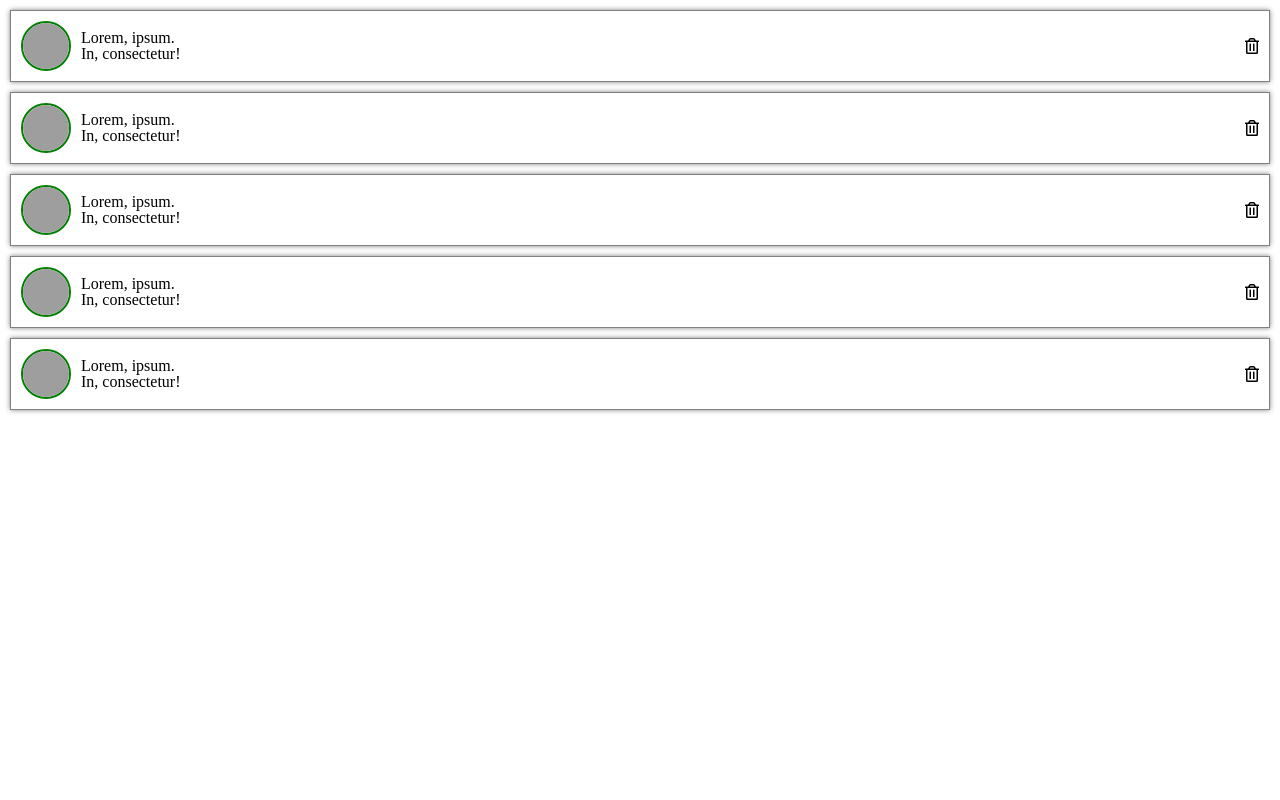
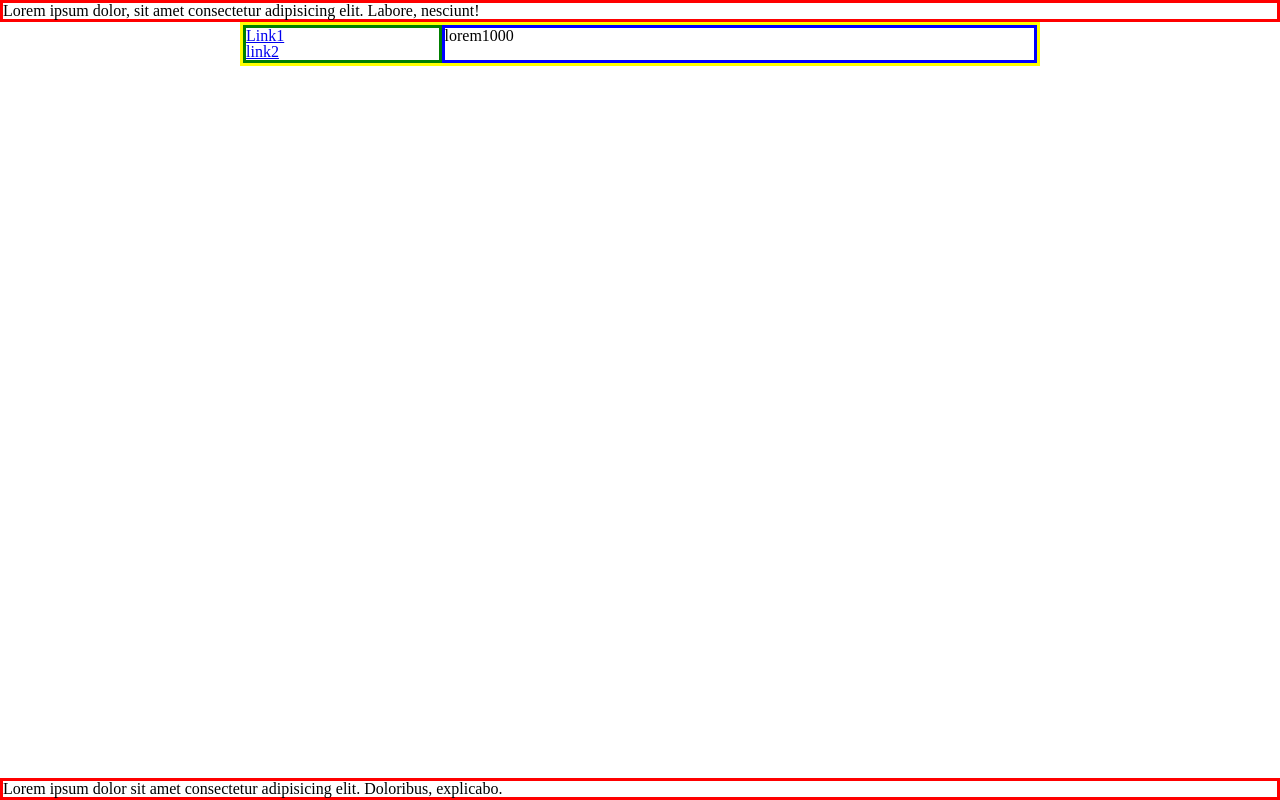
Before and after one commit to pecourses/pe2022-1-flex, a plain HTML site: page index.html in a window 1280 px wide. Drawn offline with Linux system fonts and the light colour scheme; grey boxes are pictures that could not be loaded.

Commit message:
Add page structure example

```diff
--- a/css/style.css
+++ b/css/style.css
@@ -2,34 +2,36 @@
   box-sizing: border-box;
 }
 
-.usersList {
-  padding: 10px;
+body {
+  display: flex;
+  flex-direction: column;
+  min-height: 100vh;
 }
 
-img {
-  width: 50px;
-  height: 50px;
-  object-fit: cover;
-  border-radius: 50%;
-  border: 2px solid green;
-}
-
-.usersListItem {
-  display: flex;
-  align-items: center;
-  padding: 10px;
-  border: 1px solid grey;
-  box-shadow: 0 0 5px grey;
-}
-
-.usersListItem + .usersListItem {
-  margin-top: 10px;
-}
-
-svg {
-  margin-left: auto;
+header {
+  border: 3px solid red;
 }
 
 div {
-  margin: 0 10px;
+  border: 3px solid yellow;
+  align-self: center;
+  display: flex;
+  max-width: 800px;
+  width: 100%;
+  min-width: 320px;
 }
+
+nav {
+  border: 3px solid green;
+  width: 25%;
+}
+
+main {
+  border: 3px solid blue;
+  width: 75%;
+}
+
+footer {
+  border: 3px solid red;
+  margin-top: auto;
+}
--- a/index.html
+++ b/index.html
@@ -15,52 +15,22 @@
     <title>Document</title>
   </head>
   <body>
-    <ul class="usersList">
-      <li class="usersListItem"
-        ><img
-          src="https://images.pexels.com/photos/220453/pexels-photo-220453.jpeg?auto=compress&cs=tinysrgb&w=1260&h=750&dpr=1"
-          alt="Name Surname" />
-        <div>
-          <p>Lorem, ipsum.</p>
-          <p>In, consectetur!</p> </div
-        ><i class="far fa-trash-alt"></i
-      ></li>
-      <li class="usersListItem"
-        ><img
-          src="https://images.pexels.com/photos/220453/pexels-photo-220453.jpeg?auto=compress&cs=tinysrgb&w=1260&h=750&dpr=1"
-          alt="Name Surname" />
-        <div>
-          <p>Lorem, ipsum.</p>
-          <p>In, consectetur!</p> </div
-        ><i class="far fa-trash-alt"></i
-      ></li>
-      <li class="usersListItem"
-        ><img
-          src="https://images.pexels.com/photos/220453/pexels-photo-220453.jpeg?auto=compress&cs=tinysrgb&w=1260&h=750&dpr=1"
-          alt="Name Surname" />
-        <div>
-          <p>Lorem, ipsum.</p>
-          <p>In, consectetur!</p> </div
-        ><i class="far fa-trash-alt"></i
-      ></li>
-      <li class="usersListItem"
-        ><img
-          src="https://images.pexels.com/photos/220453/pexels-photo-220453.jpeg?auto=compress&cs=tinysrgb&w=1260&h=750&dpr=1"
-          alt="Name Surname" />
-        <div>
-          <p>Lorem, ipsum.</p>
-          <p>In, consectetur!</p> </div
-        ><i class="far fa-trash-alt"></i
-      ></li>
-      <li class="usersListItem"
-        ><img
-          src="https://images.pexels.com/photos/220453/pexels-photo-220453.jpeg?auto=compress&cs=tinysrgb&w=1260&h=750&dpr=1"
-          alt="Name Surname" />
-        <div>
-          <p>Lorem, ipsum.</p>
-          <p>In, consectetur!</p> </div
-        ><i class="far fa-trash-alt"></i
-      ></li>
-    </ul>
+    <header>
+      Lorem ipsum dolor, sit amet consectetur adipisicing elit. Labore,
+      nesciunt!
+    </header>
+    <div>
+      <nav>
+        <ul>
+          <li><a href="#">Link1</a></li>
+          <li><a href="#">link2</a></li>
+        </ul>
+      </nav>
+      <main> lorem1000 </main>
+    </div>
+    <footer>
+      Lorem ipsum dolor sit amet consectetur adipisicing elit. Doloribus,
+      explicabo.
+    </footer>
   </body>
 </html>
```
